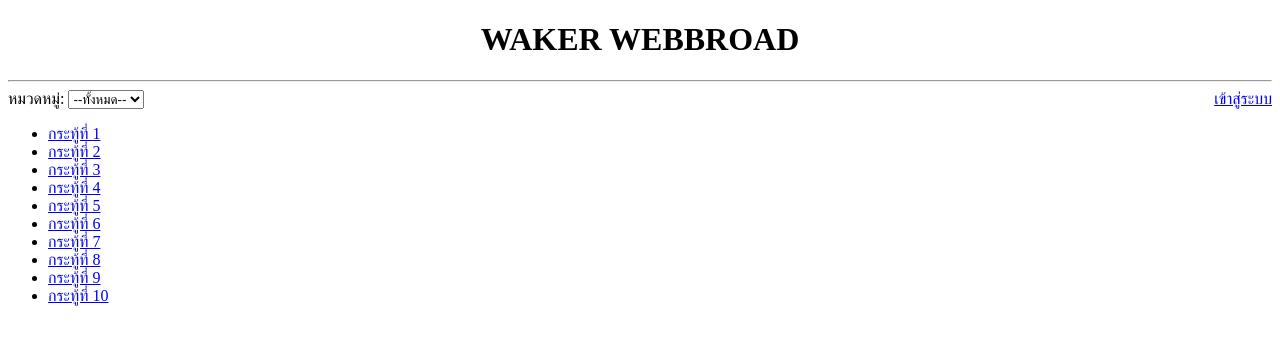
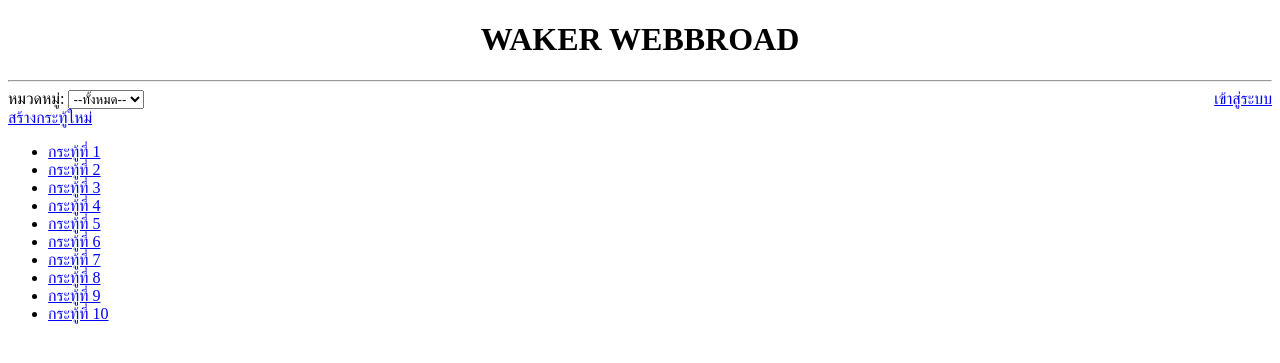
Before and after one commit to IRAFRIX/WebApp-EnEt-C, a PHP site: page / in a window 1280 px wide. Shown: the top 363 px of the page. Run offline with PHP 8.4, Linux system fonts and the light colour scheme.

Commit message:
5Workmine2

```diff
--- a/index.php
+++ b/index.php
@@ -23,6 +23,7 @@
     </select>
     <a style="float: right ;" href="Login.php">เข้าสู่ระบบ</a>
     <br>
+    <a href="newpost.php">สร้างกระทู้ใหม่</a>
     <ul>
         <?php
             for($i=1;$i<=10;$i++){
@@ -50,6 +51,7 @@
         <a href="logout.php">ออกจากระบบ</a>
     </div>
     <br>
+    <a href="newpost.php">สร้างกระทู้ใหม่</a>
     <ul>
         <?php
             for($i=1;$i<=10;$i++){
```
